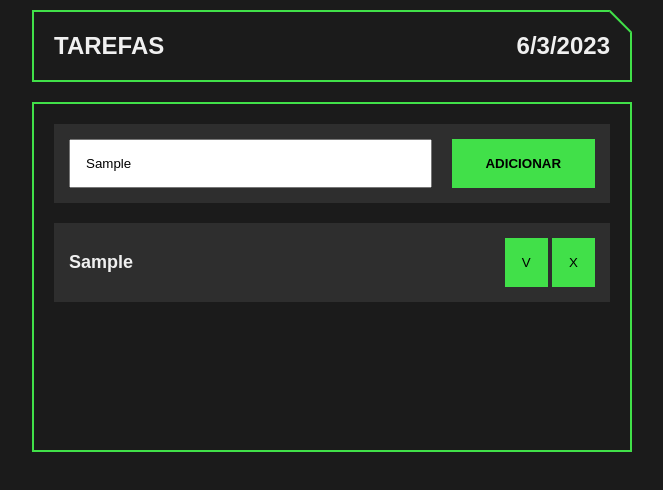
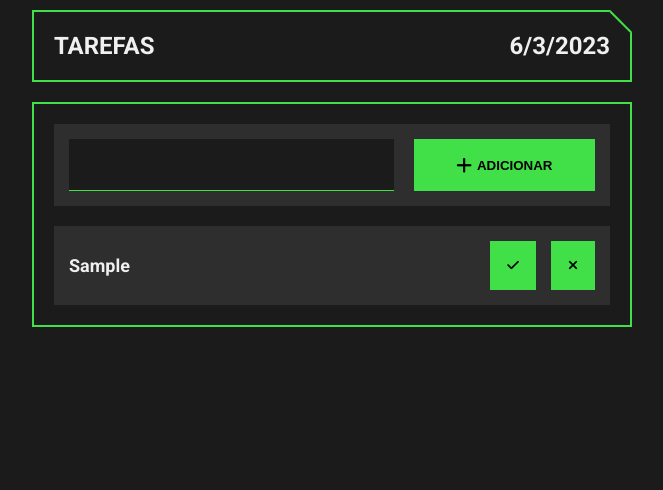
Before and after one commit to Rob-Vieira/js_todo, a plain HTML site: page index.html in a window 1280 px wide. Both pictures are taken after typing "Sample" into the empty fields and a click on the button "ADICIONAR". Shown: the whole page, without its empty margins (308-971 px from the left). Drawn offline with Linux system fonts and the light colour scheme.

Commit message:
Ajustes finais
Ajustes no estilo:

-

```diff
--- a/index.html
+++ b/index.html
@@ -7,6 +7,7 @@
 
     <title>ToDo - 1.0</title>
 
+    <link rel="stylesheet" href="https://cdnjs.cloudflare.com/ajax/libs/font-awesome/6.4.0/css/all.min.css" integrity="sha512-iecdLmaskl7CVkqkXNQ/ZH/XLlvWZOJyj7Yy7tcenmpD1ypASozpmT/E0iPtmFIB46ZmdtAc9eNBvH0H/ZpiBw==" crossorigin="anonymous" referrerpolicy="no-referrer" />
     <link rel="stylesheet" href="style.css">
   </head>
   <body>
@@ -17,9 +18,9 @@
     <div class="board">
         <div id="input_task">
             <input type="text">
-            <button>Adicionar</button>
+            <button><i class="fa-solid fa-plus"></i> Adicionar</button>
         </div>
-        <div id="list"></div>
+        <div id="list" style="display: none;"></div>
     </div>
 
     <script src="main.js"></script>
--- a/main.js
+++ b/main.js
@@ -6,7 +6,12 @@ var tasks_count = 0;
 
 function add_task() {
   let title = INPUT_TASK.querySelector("input").value;
+
+  if(title === "") return false;
+
   LIST.appendChild(create_task(title));
+  toggleList();
+  INPUT_TASK.querySelector("input").value = "";
 }
 
 function create_task(title) {
@@ -20,8 +25,8 @@ function create_task(title) {
   div.innerHTML = `
     <span>${title}</span>
     <div class="buttons">
-      <button>V</button>
-      <button>X</button>
+      <button><i class="fa-solid fa-check"></i></button>
+      <button><i class="fa-solid fa-xmark"></i></button>
     </div>
   `;
 
@@ -32,12 +37,21 @@ function create_task(title) {
   };
   buttons[1].onclick = () => {
     div.parentNode.removeChild(div);
+    toggleList();
   };
 
   return div;
 }
 
-var date = new Date(Date.now())
+function toggleList() {
+  if (LIST.childElementCount <= 0) {
+    LIST.setAttribute("style", "display:none;");
+  } else {
+    LIST.setAttribute("style", "");
+  }
+}
 
-DATE.innerText = date.toLocaleDateString()
+var date = new Date(Date.now());
+
+DATE.innerText = date.toLocaleDateString();
 INPUT_TASK.querySelector("button").onclick = add_task;
--- a/style.css
+++ b/style.css
@@ -1,3 +1,5 @@
+@import url("https://fonts.googleapis.com/css2?family=Roboto:ital,wght@0,100;0,300;0,400;0,500;0,700;0,900;1,100;1,300;1,400;1,500;1,700;1,900&display=swap");
+
 * {
   margin: 0;
   padding: 0;
@@ -24,6 +26,15 @@
   background: #555;
 }
 
+::selection {
+  background: #41e049;
+  color: #2e2e2e;
+}
+::-moz-selection {
+  background: #41e049;
+  color: #2e2e2e;
+}
+
 body {
   background: #1b1b1b;
   color: #f0f0f0;
@@ -35,6 +46,7 @@ body {
   align-items: center;
   flex-direction: column;
   gap: 20px;
+  font-family: "Roboto", sans-serif;
 }
 
 .header {
@@ -58,7 +70,7 @@ body {
   right: -16px;
   transform: rotateZ(45deg);
 }
-.header span{
+.header span {
   font-size: 24px;
   font-weight: bolder;
   text-transform: uppercase;
@@ -73,7 +85,7 @@ body {
   display: flex;
   flex-direction: column;
   gap: 20px;
-  min-height: 350px;
+  /* min-height: 350px; */
 }
 
 #input_task {
@@ -96,7 +108,12 @@ body {
 }
 #input_task input {
   padding: 15px;
-  flex: 3;
+  flex: 2;
+  background: #1b1b1b;
+  border: 0px;
+  border-bottom: 1px solid;
+  border-color: #41e049;
+  color: #f0f0f0;
 }
 #input_task button {
   padding: 15px;
@@ -105,6 +122,13 @@ body {
   border: 2px solid #41e049;
   text-transform: uppercase;
   font-weight: bold;
+  display: flex;
+  justify-content: center;
+  align-items: center;
+  gap: 5px;
+}
+#input_task button i {
+  font-size: 18px;
 }
 
 #list {
@@ -121,6 +145,12 @@ body {
   padding: 15px;
   transition: 0.1s ease-in-out;
 }
+#list .task .buttons {
+  flex: 1;
+  justify-content: flex-end;
+  display: flex;
+  gap: 15px;
+}
 #list .task .buttons button {
   padding: 15px;
   background: #41e049;
@@ -129,6 +159,8 @@ body {
 #list .task span {
   font-size: 18px;
   font-weight: bold;
+  flex: 3;
+  word-break: break-word;
 }
 #list .task.check {
   border-left: 4px solid #41e049;
@@ -139,10 +171,10 @@ body {
 }
 
 @media (max-width: 425px) {
-  #input_task{
+  #input_task {
     flex-direction: column;
   }
-  #list .task  {
+  #list .task {
     flex-direction: column;
     gap: 15px;
     align-items: flex-start;
@@ -152,7 +184,7 @@ body {
     gap: 15px;
     width: 100%;
   }
-  #list .task .buttons button{
+  #list .task .buttons button {
     flex: 1;
   }
   #list .task.check {
```
